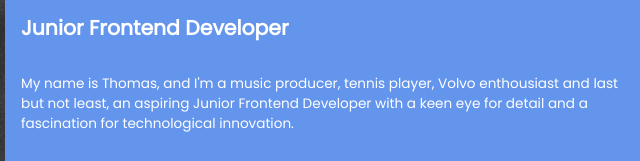
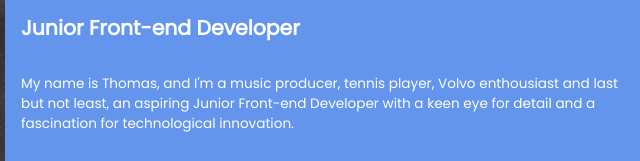
Before and after one commit to ThomasHoenselaars/PORTFOLIO-FINAL-1, a website built with webpack: page src/index.html in a window 1280 px wide. Shown: the part 194-355 px from the top of the page, 635-1275 px from the left. Built offline with nearby package versions, Linux system fonts and the light colour scheme.

Commit message:
content update

```diff
--- a/src/index.html
+++ b/src/index.html
@@ -15,8 +15,8 @@
         </div>
         <div class="header-right">
           <h1 class="header-title">Thomas Hoenselaars</h1>
-          <h2 class="header-sub">Junior Frontend Developer</h2>
-          <p>My name is Thomas, and I'm a music producer, tennis player, Volvo enthousiast and last but not least, an aspiring Junior Frontend Developer with a keen eye for detail and a fascination for technological innovation.</p>
+          <h2 class="header-sub">Junior Front-end Developer</h2>
+          <p>My name is Thomas, and I'm a music producer, tennis player, Volvo enthousiast and last but not least, an aspiring Junior Front-end Developer with a keen eye for detail and a fascination for technological innovation.</p>
           <ul class="socialmedia-nav">
             <li>
               <a href="https://www.linkedin.com/in/thomashoenselaars/" target="_blank">
```
